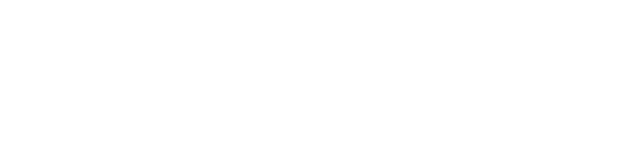
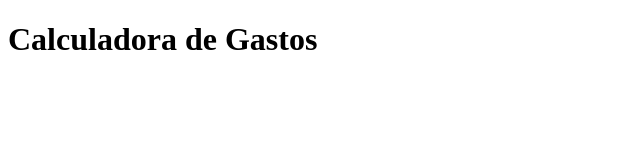
Before and after one commit to guicirelli/AvaliacaoADS, a plain HTML site: page index.html in a window 1280 px wide. Shown: the whole page, without its empty margins (0-640 px from the left). Drawn offline with Linux system fonts and the light colour scheme.

Commit message:
Adiciona Titulo 1

```diff
--- a/index.html
+++ b/index.html
@@ -6,5 +6,8 @@
   <title>Calculadora de Gastos Mensais</title>
   <link rel="stylesheet" href="style.css" />
 </head>
+<body>
+    <h1>Calculadora de Gastos</h1>
+</body>
 <script src="script.js"></script>
 </html>
```
